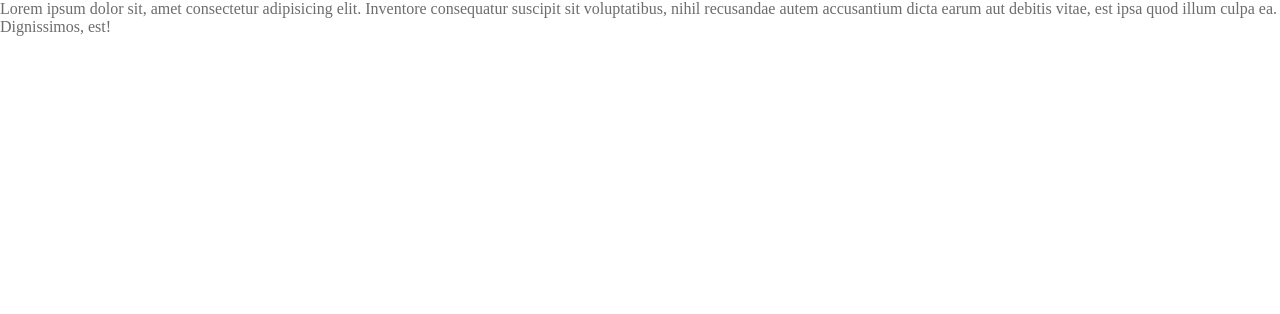
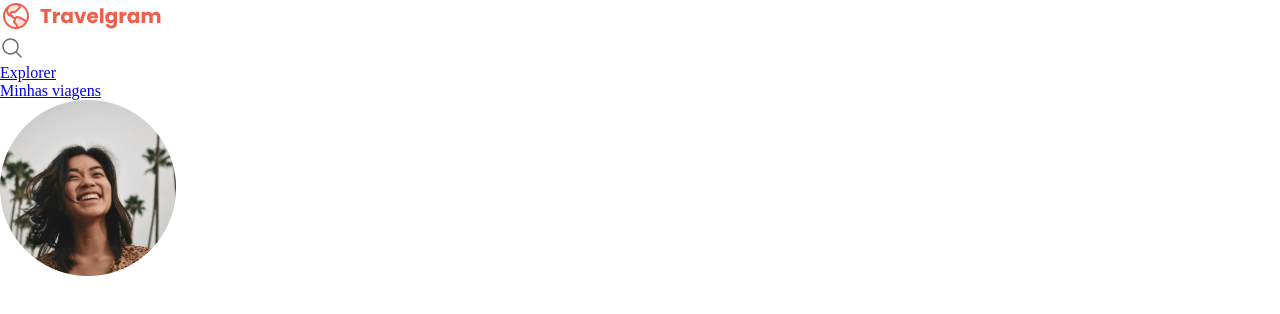
Before and after one commit to DevTechG/Travelgram, a plain HTML site: page index.html in a window 1280 px wide. Drawn offline with Linux system fonts and the light colour scheme.

Commit message:
Creating the HTML for the page header.

```diff
--- a/index.html
+++ b/index.html
@@ -12,8 +12,35 @@
 
 </head>
 <body>
-    <p>
-        Lorem ipsum dolor sit, amet consectetur adipisicing elit. Inventore consequatur suscipit sit voluptatibus, nihil recusandae autem accusantium dicta earum aut debitis vitae, est ipsa quod illum culpa ea. Dignissimos, est!
-    </p>
+    <nav>
+        <a href="#" id="logo">
+            <img src="/assets/Logo.svg" alt="Logomarca">
+        </a>
+        <ul id="primary-menu">
+            <li>
+                <a href="#">
+                    <img src="assets/icons/MagnifyingGlass.svg" alt="Ícone de lupa">
+                </a>
+            </li>
+            <li>
+                <a href="#">
+                    Explorer
+                </a>
+            </li>
+            <li>
+                <a href="#">
+                    Minhas viagens
+                </a>
+            </li>
+            <li>
+                <a href="#">
+                   <img src="assets/Profile pic.png" alt="Imagem de perfil">
+                </a>
+            </li>
+        </ul>
+    </nav>
+    <header>
+
+    </header>
 </body>
 </html>
```
Also changed, not shown: assets/Logo.svg (added), assets/Profile pic.png (added), assets/icons/AirplaneTilt.svg (added), assets/icons/Image.svg (added), assets/icons/MagnifyingGlass.svg (added), assets/images/Image 01.png (added), assets/images/Image 02.png (added), assets/images/Image 03.png (added), assets/images/Image 04.png (added), assets/images/Image 05.png (added), assets/images/Image 06.png (added), assets/images/Image 07.png (added), assets/images/Image 08.png (added), assets/images/Image 09.png (added), 2 more files, 1 other file.
